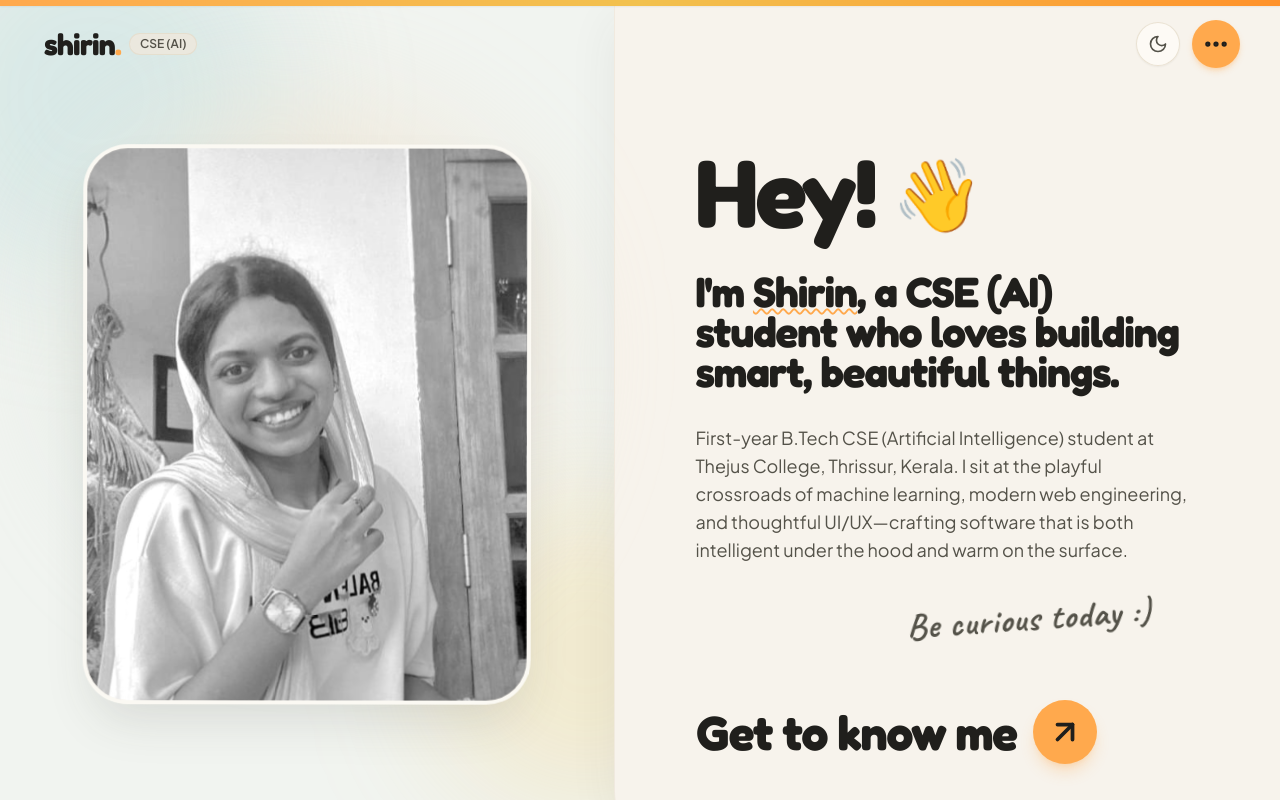
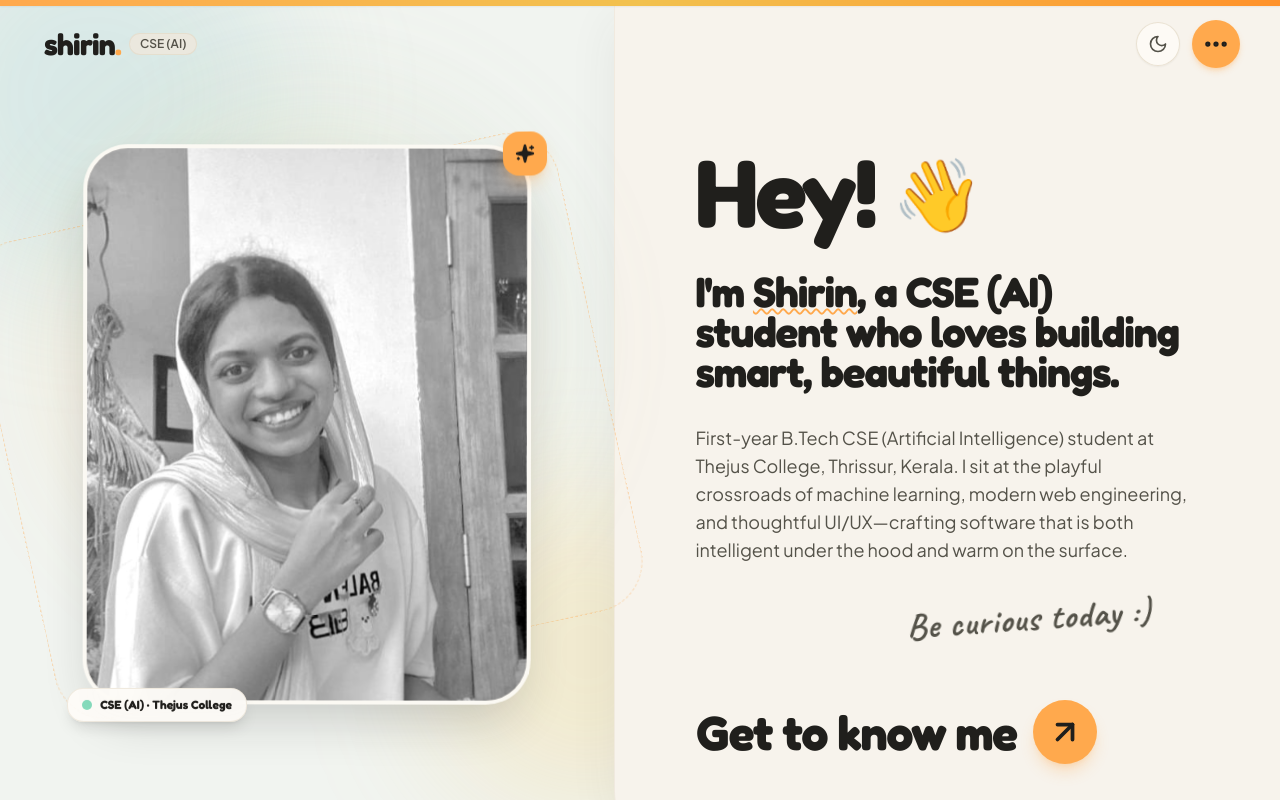
Before and after one commit to shirieeshrn-12/shirin-portfolio, a React (Vite) app: page / in a window 1280 px wide. Shown: the top 800 px of the page. Built offline with nearby package versions, Linux system fonts and the light colour scheme.

Commit message:
feat: Add interactive 3D perspective tilt, glass light sheen, color reveal on hover, and floating badges to portrait

```diff
--- a/src/components/Hero.tsx
+++ b/src/components/Hero.tsx
@@ -1,6 +1,6 @@
 import React, { useState } from 'react';
 import { motion, useMotionValue, useSpring, useTransform } from 'framer-motion';
-import { ArrowUpRight } from 'lucide-react';
+import { ArrowUpRight, Sparkles } from 'lucide-react';
 import { PERSONAL_INFO } from '../data/portfolioData';
 import { useMagnetic } from '../hooks/useMagnetic';
 
@@ -8,7 +8,7 @@ export const Hero: React.FC = () => {
   const ctaRef = useMagnetic<HTMLAnchorElement>(0.25);
   const [imageLoaded, setImageLoaded] = useState(false);
 
-  // Parallax mouse effect
+  // Parallax & 3D tilt mouse physics
   const mouseX = useMotionValue(0);
   const mouseY = useMotionValue(0);
 
@@ -16,8 +16,10 @@ export const Hero: React.FC = () => {
   const smoothMouseX = useSpring(mouseX, springConfig);
   const smoothMouseY = useSpring(mouseY, springConfig);
 
-  const avatarX = useTransform(smoothMouseX, [-0.5, 0.5], [-12, 12]);
-  const avatarY = useTransform(smoothMouseY, [-0.5, 0.5], [-10, 10]);
+  const avatarX = useTransform(smoothMouseX, [-0.5, 0.5], [-14, 14]);
+  const avatarY = useTransform(smoothMouseY, [-0.5, 0.5], [-12, 12]);
+  const rotateX = useTransform(smoothMouseY, [-0.5, 0.5], [8, -8]);
+  const rotateY = useTransform(smoothMouseX, [-0.5, 0.5], [-10, 10]);
   const bgShapeX = useTransform(smoothMouseX, [-0.5, 0.5], [15, -15]);
   const bgShapeY = useTransform(smoothMouseY, [-0.5, 0.5], [15, -15]);
 
@@ -54,33 +56,68 @@ export const Hero: React.FC = () => {
       <div className="w-full min-h-screen flex flex-col lg:flex-row items-stretch">
 
         {/* ========================================================================= */}
-        {/* LEFT COLUMN: Clean 3D Avatar Scene (New Avatar)                           */}
+        {/* LEFT COLUMN: Modern Interactive 3D Tilt & Parallax Portrait              */}
         {/* ========================================================================= */}
-        <div className="relative w-full lg:w-[48%] flex items-center justify-center p-6 sm:p-10 lg:p-14 z-10">
+        <div className="relative w-full lg:w-[48%] flex items-center justify-center p-6 sm:p-10 lg:p-14 z-10 [perspective:1000px]">
 
-          {/* Central 3D Avatar Illustration Container */}
-          <div className="relative w-full max-w-md md:max-w-lg my-auto py-4 flex items-center justify-center">
+          {/* Central Portrait Container */}
+          <div className="relative w-full max-w-sm sm:max-w-md my-auto py-6 flex items-center justify-center">
 
-            {/* Soft ambient backdrop glow */}
-            <div className="absolute inset-0 max-w-md mx-auto aspect-square rounded-full bg-gradient-to-tr from-softTeal/30 via-cream-200 to-amberAccent/20 dark:from-darkBg-card dark:to-softTeal-dark/20 blur-3xl transform -translate-y-2 pointer-events-none" />
+            {/* Animated breathing aura glow */}
+            <motion.div
+              animate={{
+                scale: [1, 1.08, 1],
+                opacity: [0.45, 0.75, 0.45]
+              }}
+              transition={{ duration: 5, repeat: Infinity, ease: 'easeInOut' }}
+              className="absolute inset-0 aspect-square rounded-full bg-gradient-to-tr from-amberAccent/25 via-mustard/20 to-softTeal/30 dark:from-amberAccent/15 dark:via-darkBg-card dark:to-softTeal-dark/20 blur-3xl pointer-events-none"
+            />
 
-            {/* Parallax & Gentle Idle Floating Wrapper */}
+            {/* Parallax & 3D Tilt Wrapper */}
             <motion.div
-              style={{ x: avatarX, y: avatarY }}
+              style={{
+                x: avatarX,
+                y: avatarY,
+                rotateX,
+                rotateY,
+                transformStyle: 'preserve-3d'
+              }}
               className="relative z-10 w-full select-none"
             >
-              <div className="relative group">
-                {/* Main Real Photo Avatar */}
+              <div className="relative group cursor-pointer">
+
+                {/* Rotating decorative orbital accent ring */}
+                <motion.div
+                  animate={{ rotate: 360 }}
+                  transition={{ duration: 32, repeat: Infinity, ease: 'linear' }}
+                  className="absolute -inset-3 sm:-inset-5 rounded-[3.2rem] border border-dashed border-amberAccent/35 pointer-events-none"
+                />
+
+                {/* Floating Top-Right Sparkle Badge */}
+                <motion.div
+                  animate={{ rotate: [0, 10, -10, 0], y: [0, -4, 0] }}
+                  transition={{ duration: 4, repeat: Infinity, ease: 'easeInOut' }}
+                  className="absolute -top-3 -right-2 sm:-right-4 z-20 w-11 h-11 rounded-2xl bg-amberAccent text-charcoal-900 shadow-lg shadow-amberAccent/30 flex items-center justify-center group-hover:scale-110 group-hover:rotate-12 transition-transform duration-300"
+                  title="Creative Thinker"
+                >
+                  <Sparkles className="w-5 h-5 fill-charcoal-900" />
+                </motion.div>
+
+                {/* Main Card with 3D shadow & gentle float */}
                 <motion.div
                   initial={{ scale: 0.93, opacity: 0 }}
                   animate={{ scale: 1, opacity: 1 }}
                   transition={{ duration: 0.7, ease: [0.34, 1.3, 0.64, 1] }}
-                  className="relative rounded-[2.8rem] overflow-hidden shadow-2xl shadow-charcoal-800/15 border-4 border-cream-50/90 dark:border-darkBg-card animate-gentle-float aspect-[4/5] max-w-sm sm:max-w-md mx-auto bg-cream-200 dark:bg-darkBg-card"
+                  className="relative rounded-[2.8rem] overflow-hidden shadow-2xl shadow-charcoal-900/20 dark:shadow-black/50 border-4 border-cream-50/90 dark:border-darkBg-card group-hover:border-amberAccent/80 animate-gentle-float aspect-[4/5] bg-cream-200 dark:bg-darkBg-card transition-colors duration-500"
                 >
+                  {/* Dynamic glass light reflection sheen on hover */}
+                  <div className="absolute inset-0 bg-gradient-to-tr from-transparent via-white/20 to-transparent -translate-x-full group-hover:translate-x-full transition-transform duration-1000 ease-in-out pointer-events-none z-10" />
+
+                  {/* Portrait with smooth grayscale -> subtle color reveal on hover */}
                   <img
                     src="/shirin-real.jpg"
                     alt="Shirin - CSE (AI) Student at Thejus College"
-                    className="w-full h-full object-cover object-[center_15%] grayscale contrast-[1.08] brightness-[0.98] transform transition-all duration-700 group-hover:scale-103"
+                    className="w-full h-full object-cover object-[center_15%] grayscale contrast-[1.08] brightness-[0.98] group-hover:grayscale-0 group-hover:contrast-100 group-hover:brightness-100 transform transition-all duration-700 ease-out group-hover:scale-105"
                     onLoad={() => setImageLoaded(true)}
                   />
 
@@ -91,6 +128,19 @@ export const Hero: React.FC = () => {
                     </div>
                   )}
                 </motion.div>
+
+                {/* Floating Bottom-Left Pill Badge: College & Specialization */}
+                <motion.div
+                  animate={{ y: [0, 4, 0] }}
+                  transition={{ duration: 3.5, repeat: Infinity, ease: 'easeInOut' }}
+                  className="absolute -bottom-3.5 -left-2 sm:-left-4 z-20 py-2 px-3.5 rounded-2xl bg-cream-50/95 dark:bg-darkBg-card/95 border border-cream-200/90 dark:border-darkBg-border shadow-lg backdrop-blur-md flex items-center gap-2 group-hover:scale-105 transition-transform duration-300"
+                >
+                  <span className="w-2.5 h-2.5 rounded-full bg-emerald-500 animate-pulse" />
+                  <span className="font-display font-bold text-xs text-charcoal-900 dark:text-cream-100">
+                    CSE (AI) · Thejus College
+                  </span>
+                </motion.div>
+
               </div>
             </motion.div>
           </div>
```
